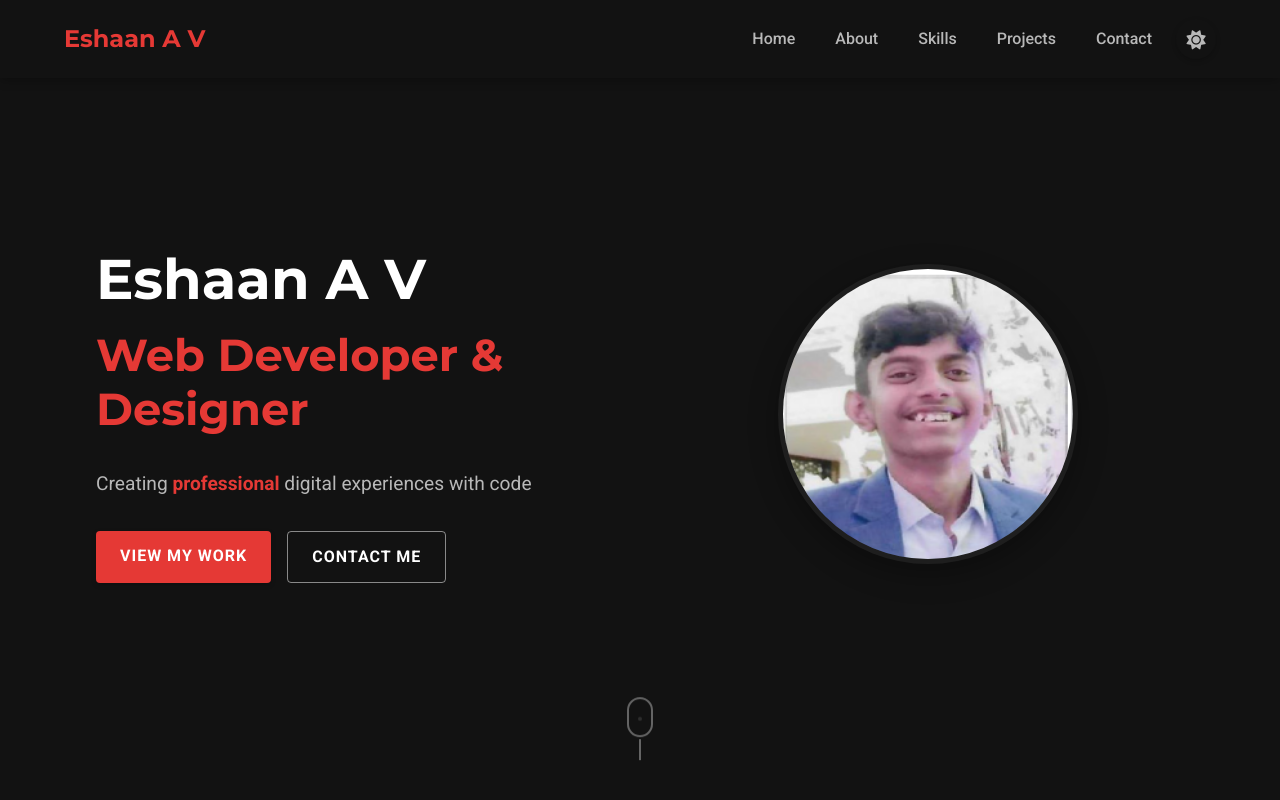
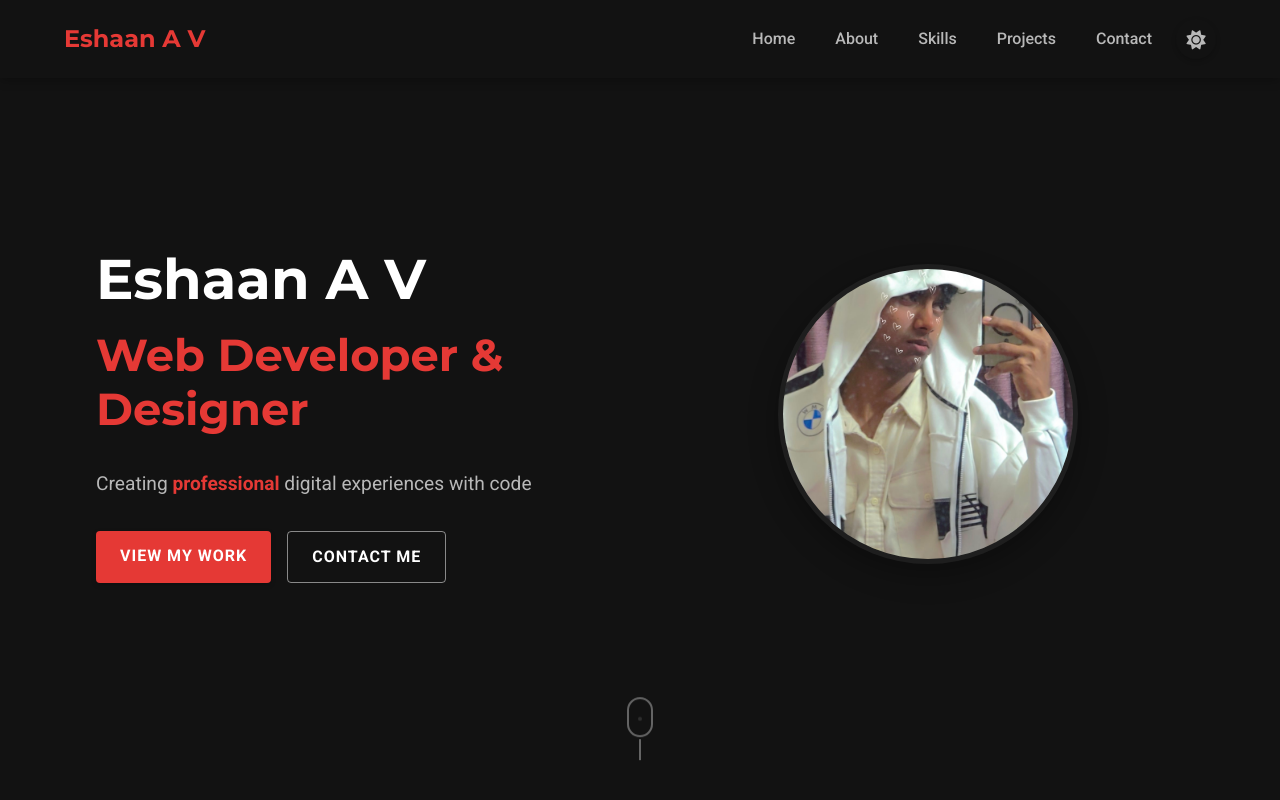
Before and after one commit to Eshu3725/Portfolio, a React (Vite) app: page / in a window 1280 px wide. Shown: the top 800 px of the page. Built offline with nearby package versions, Linux system fonts and the light colour scheme.

Commit message:
Profile pic update

```diff
--- a/src/components/Hero.jsx
+++ b/src/components/Hero.jsx
@@ -34,7 +34,7 @@ const Hero = () => {
         </div>
         <div className="hero-image">
           <div className="profile-image">
-            <img src="/port_pic.png" alt="Eshaan A V" />
+            <img src="/port_pic.jpg" alt="Eshaan A V" />
           </div>
         </div>
       </div>
```
Also changed, not shown: 1 other file (tests, documents, lock files or other folders).
